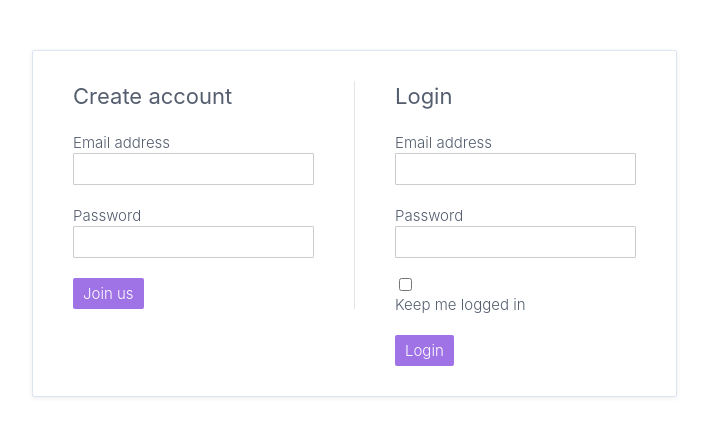
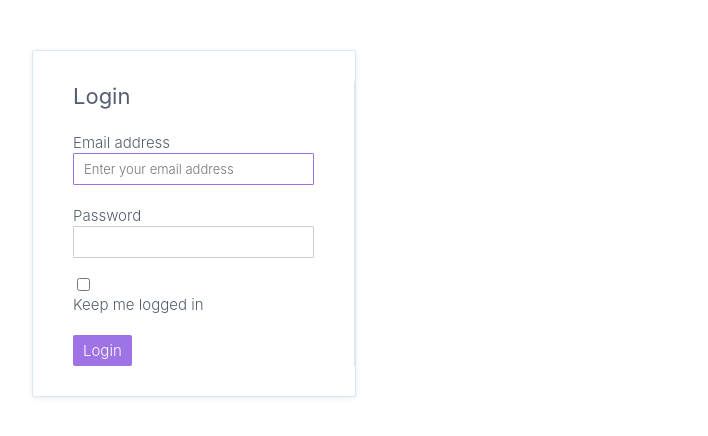
Before and after one commit to huy19712011/angular-pro-TM-1, an Angular app: page / in a window 1280 px wide. Shown: the top 436 px of the page, without its empty margins (18-726 px from the left). Built offline with nearby package versions, Linux system fonts and the light colour scheme.

Commit message:
end of 9 using ElementRef and nativeElement == begin of 10 using the platform agnostic Renderer

```diff
--- a/src/app/app.component.html
+++ b/src/app/app.component.html
@@ -1,11 +1,4 @@
 <div>
-  <auth-form
-    (submitted)="createUser($event)">
-    <h3>Create account</h3>
-    <button type="submit">
-      Join us
-    </button>
-  </auth-form>
   <auth-form (submitted)="loginUser($event)">
     <h3>Login</h3>
     <auth-remember (checked)="rememberUser($event)"></auth-remember>
--- a/src/app/auth-form/auth-form.component.html
+++ b/src/app/auth-form/auth-form.component.html
@@ -3,15 +3,13 @@
     <ng-content select="h3"></ng-content>
     <label>
       Email address
-      <input type="email" name="email" ngModel>
+      <input type="email" name="email" ngModel #email>
     </label>
     <label>
       Password
-      <input type="password" name="password" ngModel #email>
+      <input type="password" name="password" ngModel>
     </label>
     <ng-content select="auth-remember"></ng-content>
-      <auth-message [style.display]="(showMessage ? 'inherit' : 'none')"></auth-message>
-      <auth-message [style.display]="(showMessage ? 'inherit' : 'none')"></auth-message>
       <auth-message [style.display]="(showMessage ? 'inherit' : 'none')"></auth-message>
     <ng-content select="button"></ng-content>
   </form>
--- a/src/app/auth-form/auth-form.component.scss
+++ b/src/app/auth-form/auth-form.component.scss
@@ -0,0 +1,3 @@
+.email {
+  border-color: #9f72e6;
+}
--- a/src/app/auth-form/auth-form.component.ts
+++ b/src/app/auth-form/auth-form.component.ts
@@ -55,7 +55,10 @@
       this.cd.detectChanges();
     }
 
-    console.log(this.email);
+    // console.log(this.email.nativeElement);
+    this.email.nativeElement.setAttribute('placeholder', 'Enter your email address');
+    this.email.nativeElement.focus();
+    this.email.nativeElement.classList.add('email');
 
   }
 
```
